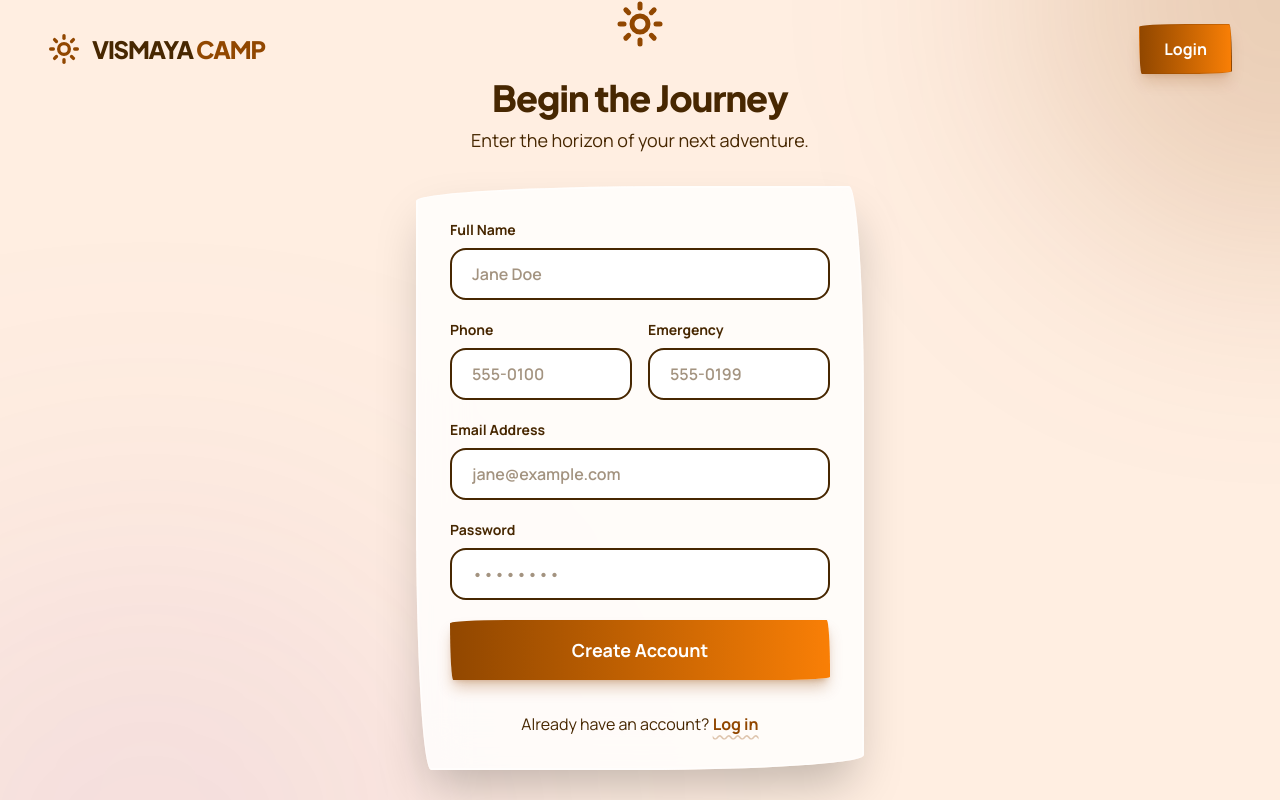
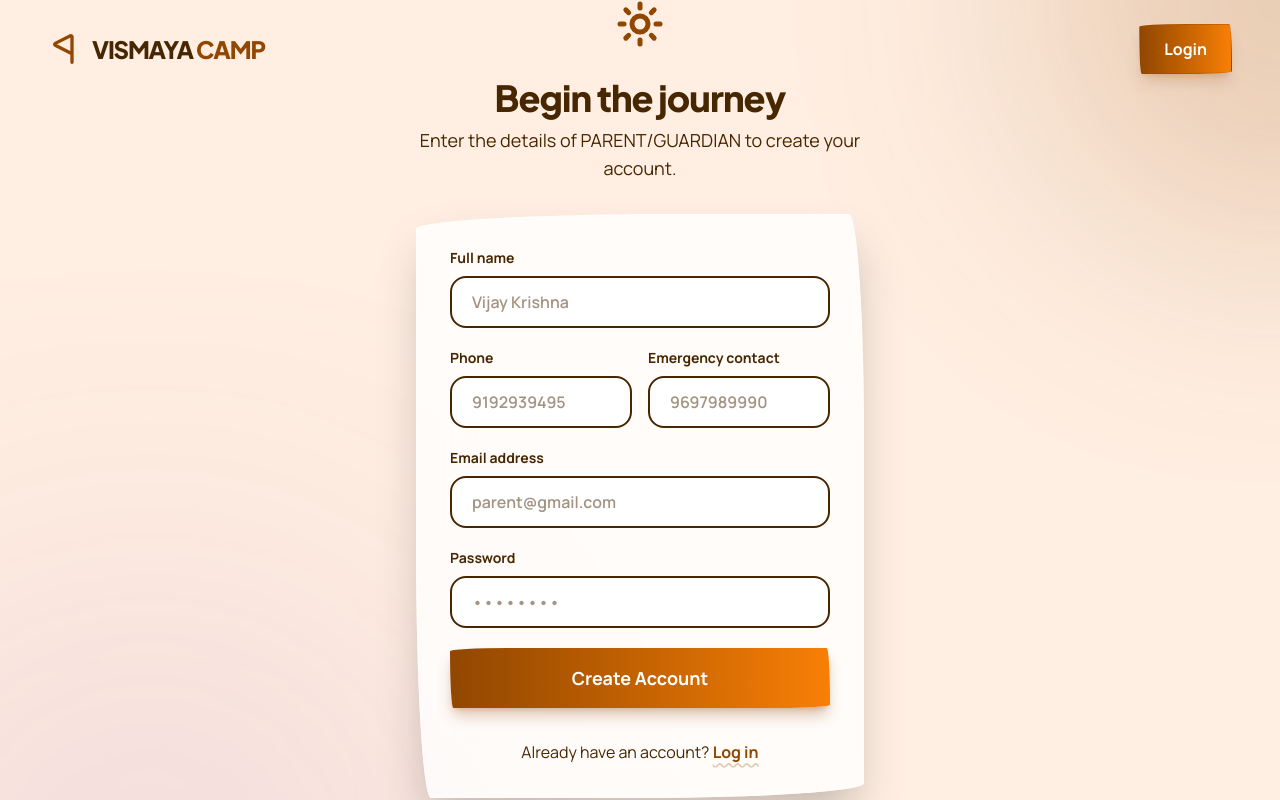
Before and after one commit to flykrth/vismaya, a Next.js app: page /login in a window 1280 px wide. Both pictures are taken after a click on the button "Sign up". Shown: the top 800 px of the page. Built offline with nearby package versions, Linux system fonts and the light colour scheme; no server answers.

Commit message:
feat(LoginForm): update labels and placeholders for clarity; modify footer links

```diff
--- a/src/views/auth/LoginForm.tsx
+++ b/src/views/auth/LoginForm.tsx
@@ -55,10 +55,10 @@ export function LoginForm() {
             </motion.div>
           </Link>
           <h1 className="font-headline text-4xl font-extrabold text-on-surface tracking-tight mb-2">
-            {isLogin ? 'Welcome Back' : 'Begin the Journey'}
+            {isLogin ? 'Welcome Back' : 'Begin the journey'}
           </h1>
           <p className="font-body text-on-surface-variant text-lg">
-            Enter the horizon of your next adventure.
+            Enter the details of PARENT/GUARDIAN to {isLogin ? 'sign in' : 'create your account'}.
           </p>
         </div>
 
@@ -88,12 +88,12 @@ export function LoginForm() {
                   className="space-y-5 overflow-hidden"
                 >
                   <div>
-                    <label className="block font-body font-bold text-on-surface text-sm mb-2">Full Name</label>
+                    <label className="block font-body font-bold text-on-surface text-sm mb-2">Full name</label>
                     <input
                       required={!isLogin}
                       name="full_name"
                       type="text"
-                      placeholder="Jane Doe"
+                      placeholder="Vijay Krishna"
                       className="w-full bg-surface-container-lowest border-2 border-surface-variant rounded-2xl px-5 py-3 font-body text-on-surface focus:outline-none focus:border-primary focus:ring-4 focus:ring-primary/20 transition-all font-semibold placeholder:text-on-surface-variant/50"
                     />
                   </div>
@@ -104,17 +104,17 @@ export function LoginForm() {
                         required={!isLogin}
                         name="phone_number"
                         type="tel"
-                        placeholder="555-0100"
+                        placeholder="9192939495"
                         className="w-full bg-surface-container-lowest border-2 border-surface-variant rounded-2xl px-5 py-3 font-body text-on-surface focus:outline-none focus:border-primary focus:ring-4 focus:ring-primary/20 transition-all font-semibold placeholder:text-on-surface-variant/50"
                       />
                     </div>
                     <div>
-                      <label className="block font-body font-bold text-on-surface text-sm mb-2">Emergency</label>
+                      <label className="block font-body font-bold text-on-surface text-sm mb-2">Emergency contact</label>
                       <input
                         required={!isLogin}
                         name="emergency_contact"
                         type="tel"
-                        placeholder="555-0199"
+                        placeholder="9697989990"
                         className="w-full bg-surface-container-lowest border-2 border-surface-variant rounded-2xl px-5 py-3 font-body text-on-surface focus:outline-none focus:border-primary focus:ring-4 focus:ring-primary/20 transition-all font-semibold placeholder:text-on-surface-variant/50"
                       />
                     </div>
@@ -124,12 +124,12 @@ export function LoginForm() {
             </AnimatePresence>
 
             <div>
-              <label className="block font-body font-bold text-on-surface text-sm mb-2">Email Address</label>
+              <label className="block font-body font-bold text-on-surface text-sm mb-2">Email address</label>
               <input
                 required
                 name="email"
                 type="email"
-                placeholder="jane@example.com"
+                placeholder="parent@gmail.com"
                 className="w-full bg-surface-container-lowest border-2 border-surface-variant rounded-2xl px-5 py-3 font-body text-on-surface focus:outline-none focus:border-primary focus:ring-4 focus:ring-primary/20 transition-all font-semibold placeholder:text-on-surface-variant/50"
               />
             </div>
@@ -171,13 +171,13 @@ export function LoginForm() {
         </div>
 
         <p className="text-center text-sm font-body text-on-surface-variant/60 mt-8">
-          © 2026 Vismaya Camp. Guided by Light.<br/>
+          © 2026 Amrita LEAP<br/>
           <span className="space-x-3 mt-2 inline-block">
-            <a href="#" className="hover:text-primary">Privacy</a>
+            <a href="tel:+919778402692" className="hover:text-primary">Contact Us</a>
             <span>•</span>
-            <a href="#" className="hover:text-primary">Terms</a>
+            <a href="mailto:info@amritaleap.org" className="hover:text-primary">Email</a>
             <span>•</span>
-            <a href="#" className="hover:text-primary">Support</a>
+            <a href="https://www.instagram.com/amrita_leap" className="hover:text-primary">Instagram</a>
           </span>
         </p>
       </motion.div>
--- a/src/views/layout/Navigation.tsx
+++ b/src/views/layout/Navigation.tsx
@@ -2,7 +2,7 @@
 
 import React, { useState, useEffect } from 'react';
 import { motion, AnimatePresence } from 'framer-motion';
-import { Menu, X, Sun } from 'lucide-react';
+import { FlagTriangleLeft, Menu, X } from 'lucide-react';
 import Link from 'next/link';
 
 export function Navigation({ initialSession }: { initialSession: any }) {
@@ -40,7 +40,7 @@ export function Navigation({ initialSession }: { initialSession: any }) {
               transition={{ duration: 0.5 }}
               className="relative z-10 text-primary"
             >
-              <Sun size={32} strokeWidth={2.5} />
+              <FlagTriangleLeft size={32} strokeWidth={2.5} />
             </motion.div>
             <span className="font-headline text-2xl font-black text-on-surface tracking-tighter uppercase relative z-10">
               Vismaya <span className="text-primary">Camp</span>
```
